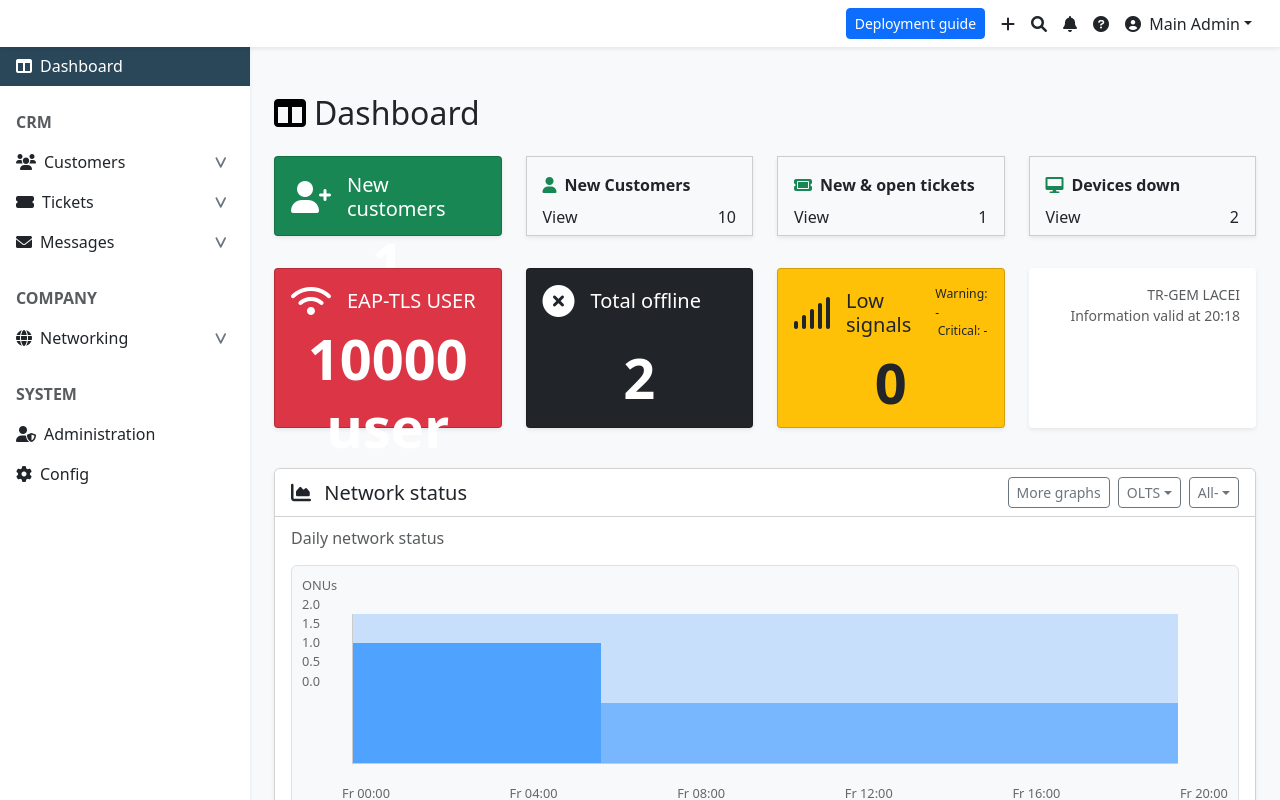
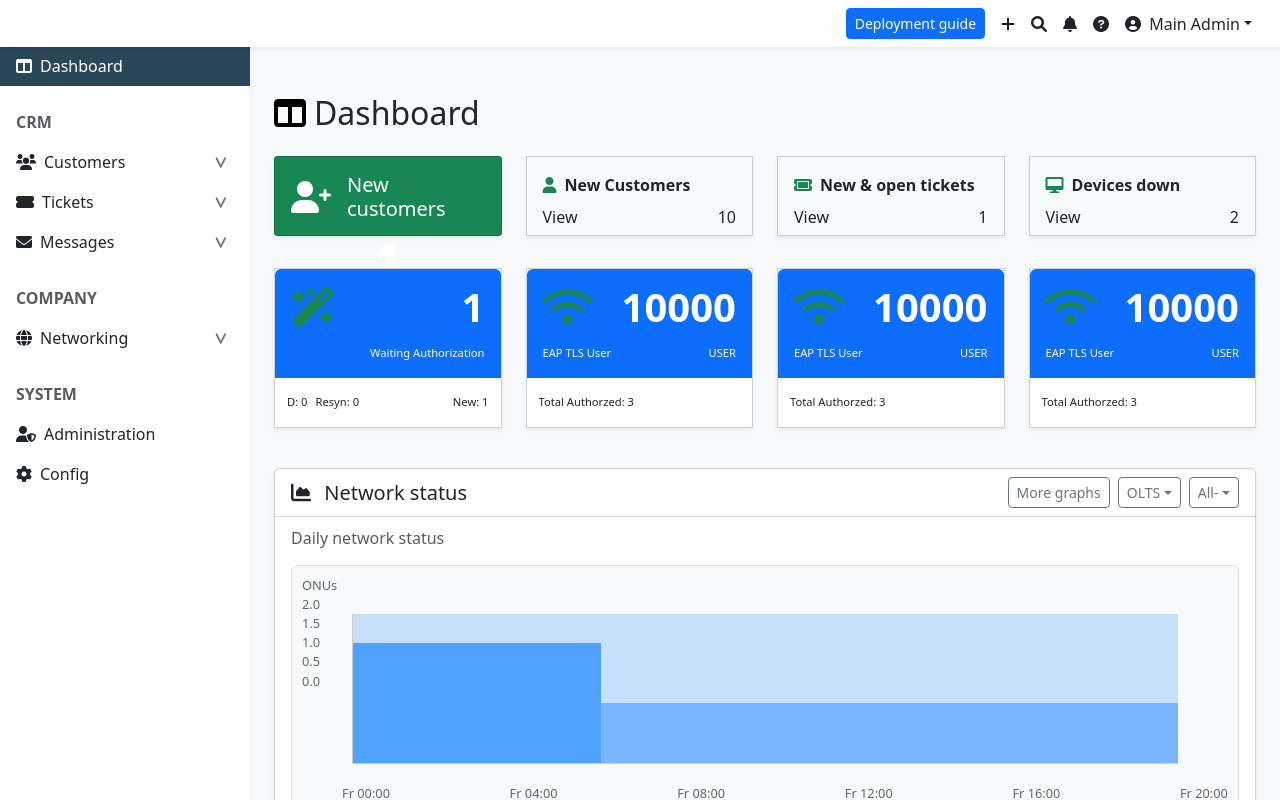
Before and after one commit to MayHua59/isp-admin-panel-bootstrap, a React (Vite) app: page / in a window 1280 px wide. Shown: the top 800 px of the page. Built offline with nearby package versions, Linux system fonts and the light colour scheme.

Commit message:
Implemented StatCard for second row in dashboard

```diff
--- a/src/App.jsx
+++ b/src/App.jsx
@@ -137,6 +137,121 @@ function App() {
         <div className="d-flex justify-content-between">
           <span>{leftText}</span>
           <span>{rightText}</span>
+        </div>
+      </div>
+    </div>
+  </div>
+);
+// const SecondRowStatCard = ({
+//   iconClass,
+//   row1col2,
+//   row2col1,
+//   row2col2,
+//   row3col1,
+//   row3col2,
+//   bgColor ,
+//   textColor = "text-dark",
+//   cardStyle = {},
+//   iconColor = "#007bff",
+//   rowBg = "#e9ecef"
+// }) => (
+//   <div className="col-md-3 mb-3">
+//     <div className={`card shadow-sm rounded-0 ${bgColor} ${textColor}`} style={cardStyle}>
+//       <div className="card-body p-3">
+//         <div className="container-fluid">
+//           <div className="row align-items-center mb-2" >
+//             <div className="col-6 d-flex justify-content-between">
+//               {iconClass && (
+//                 <i className={`${iconClass}`} style={{ fontSize: "2.5rem", color: iconColor }}></i>
+//               )}
+//             </div>
+//             <div className="col-6 d-flex justify-content-end align-items-center">
+//   <span className="fw-bold" style={{ fontSize: "3rem" }}>{row1col2}</span>
+// </div>
+//           </div>
+//           <div className="row mb-2">
+//             {row2col1 ? (
+//               <>
+//                 <div className="col-6" style={{ fontSize: "1rem" }}>{row2col1}</div>
+//                 <div className="col-6 text-end" style={{ fontSize: "0.5rem" }}>{row2col2}</div>
+//               </>
+//             ) : (
+//               <div className="col-12 text-end" style={{ fontSize: "0.7rem" }}>{row2col2}</div>
+//             )}
+//           </div>
+//           <div className="row" style={{ background: "#e3f2fd", borderRadius: "0.25rem" }}>
+//             <div className="col-6" style={{ fontSize: "0.7rem" }}>{row3col1}</div>
+//             <div className="col-6 text-end" style={{ fontSize: "0.7rem" }}>{row3col2}</div>
+//           </div>
+//         </div>
+//       </div>
+//     </div>
+//   </div>
+// );
+const SecondRowStatCard = ({
+  iconClass,
+  row1col2,
+  row2col1,
+  row2col2,
+  row3col1,
+  row3col2,
+  bgColor,
+  textColor = "text-dark",
+  cardStyle = {},
+  iconColor = "#007bff",
+}) => (
+  <div className="col-md-3 mb-3">
+    <div className={`card shadow-sm rounded-0 ${bgColor} ${textColor}`} style={cardStyle}>
+      <div className="card-body p-0"> {/* Remove padding */}
+        {/* Blue background for first and second row, full width */}
+        <div style={{ background: "#0d6efd", borderTopLeftRadius: "0.375rem", borderTopRightRadius: "0.375rem" }}>
+          <div className="container-fluid px-3 py-2">
+            <div className="row align-items-center mb-2">
+              <div className="col-6 d-flex justify-content-between">
+                {iconClass && (
+                  <i className={`${iconClass}`} style={{ fontSize: "2.5rem", color: iconColor }}></i>
+                )}
+              </div>
+              <div className="col-6 d-flex justify-content-end align-items-center">
+                <span className="fw-bold text-white" style={{ fontSize: "2.5rem" }}>{row1col2}</span>
+              </div>
+            </div>
+            <div className="row mb-2">
+              {row2col1 ? (
+                <>
+                  <div className="col-6 text-white" style={{ fontSize: "0.7rem" }}>{row2col1}</div>
+                  <div className="col-6 text-end text-white" style={{ fontSize: "0.7rem" }}>{row2col2}</div>
+                </>
+              ) : (
+                <div className="col-12 text-end text-white" style={{ fontSize: "0.7rem" }}>{row2col2}</div>
+              )}
+            </div>
+          </div>
+        </div>
+        {/* Third row with normal padding */}
+        {/* <div className="container-fluid">
+          <div className="row" style={{  borderRadius: "0 0 0.375rem 0.375rem" }}>
+            <div className="col-6" style={{ fontSize: "0.7rem" }}>{row3col1}</div>
+            <div className="col-6 text-end" style={{ fontSize: "0.7rem" }}>{row3col2}</div>
+          </div>
+        </div> */}
+        {/* <div className="container-fluid mt-2">
+  <div className="row align-items-center" style={{ borderRadius: "0 0 0.375rem 0.375rem" }}>
+    <div className="col-6 d-flex align-items-center" style={{ fontSize: "0.7rem" }}>{row3col1}</div>
+    <div className="col-6 d-flex align-items-center justify-content-end" style={{ fontSize: "0.7rem" }}>{row3col2}</div>
+  </div>
+</div> */}
+<div className="container-fluid mt-2">
+  <div className="row align-items-center" style={{ borderRadius: "0 0 0.375rem 0.375rem" }}>
+    {row3col2 ? (
+      <>
+        <div className="col-6 d-flex align-items-center text-nowrap mt-2" style={{ fontSize: "0.7rem" }}>{row3col1}</div>
+        <div className="col-6 d-flex align-items-center justify-content-end mt-2" style={{ fontSize: "0.7rem" }}>{row3col2}</div>
+      </>
+    ) : (
+      <div className="col-12 d-flex align-items-center text-nowrap mt-2" style={{ fontSize: "0.7rem" }}>{row3col1}</div>
+    )}
+  </div>
 </div>
       </div>
     </div>
@@ -926,40 +1041,55 @@ useEffect(() => {
 
         {/* Statistics Cards Row 2 */}
 <div className="row mt-3">
-  <StatCard
-    title="EAP-TLS USER"
-    value={`${eapTlsUsers} user`}
-    iconClass="fas fa-wifi"
-    bgColor="bg-danger"
-    textColor="text-white"
-    size="col-md-3"
-    cardStyle={{ height: "160px" }} // Full height
+  <SecondRowStatCard
+  iconClass="fa-solid fa-wand-magic-sparkles"
+  row1col2="1"
+  row2col1=""
+  row2col2="Waiting Authorization"
+  // row3col1="D: 0 Resyn:0"
+  row3col1={
+    <>
+      <span>D: 0</span>
+      <span className="ms-2">Resyn: 0</span>
+    </>
+  }
+  row3col2="New: 1"
+  bgColor="blue"
+  textColor="text-dark"
+  cardStyle={{ height: "160px" }}
+  iconColor="#198754"
 />
-  <StatCard
-    title="Total offline"
-    value={totalOffline}
-    iconClass="fas fa-times-circle"
-    bgColor="bg-dark"
-    textColor="text-white"
-    size="col-md-3"
+   <SecondRowStatCard
+  iconClass="fa-solid fa-wifi"
+  row1col2="10000"
+  row2col1="EAP TLS User"
+  row2col2={
+    <span className=''>USER</span>
+  }
+  // row3col1="D: 0 Resyn:0"
+  row3col1="Total Authorzed: 3 "
+  row3col2=""
+  bgColor="blue"
+  textColor="text-dark"
   cardStyle={{ height: "160px" }}
+  iconColor="#198754"
 />
-  <StatCard
-    title="Low signals"
-    value={lowSignals}
-    iconClass="fas fa-signal"
-    bgColor="bg-warning"
+    <SecondRowStatCard
+  iconClass="fa-solid fa-wifi"
+  row1col2="10000"
+  row2col1="EAP TLS User"
+  row2col2={
+    <span className=''>USER</span>
+  }
+  // row3col1="D: 0 Resyn:0"
+  row3col1="Total Authorzed: 3 "
+  row3col2=""
+  bgColor="blue"
   textColor="text-dark"
-    size="col-md-3"
   cardStyle={{ height: "160px" }}
-    details={
-      <div className="d-flex flex-column align-items-end text-dark">
-        <small>Warning: -</small>
-        <small>Critical: -</small>
-      </div>
-    }
+  iconColor="#198754"
 />
-  <StatCard
+  {/* <StatCard
     title=""
     value=""
     size="col-md-3"
@@ -970,7 +1100,23 @@ useEffect(() => {
         <p className="text-muted mb-0">Information valid at 20:18</p>
       </div>
     }
+  /> */}
+  <SecondRowStatCard
+  iconClass="fa-solid fa-wifi"
+  row1col2="10000"
+  row2col1="EAP TLS User"
+  row2col2={
+    <span className=''>USER</span>
+  }
+  // row3col1="D: 0 Resyn:0"
+  row3col1="Total Authorzed: 3 "
+  row3col2=""
+  bgColor="blue"
+  textColor="text-dark"
+  cardStyle={{ height: "160px" }}
+  iconColor="#198754"
 />
+
 </div>
 
         {/* Network Status Section */}
```
Lines whose indentation alone changed are shown as unchanged.
